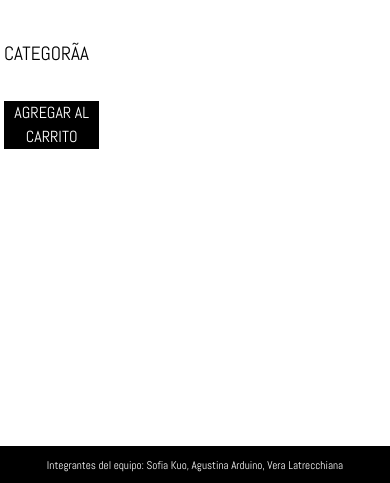
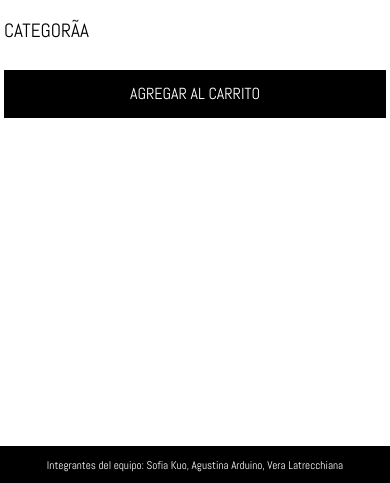
Before and after one commit to veralatrecchiana/Trabajo-practico-1, a plain HTML site: page producto.html in a window 390 px wide. Shown: the part 361-844 px from the top of the page. Drawn offline with Linux system fonts and the light colour scheme; no server answers.

Commit message:
cambios en el css y en el estilo responsive

```diff
--- a/css/style.css
+++ b/css/style.css
@@ -104,7 +104,9 @@ button {
     font-family: "Bebas Neue";
     font-weight: bold;
     font-size: 200%;
-    line-height: 10%;
+    line-height: 1.2;
+    margin-bottom: 10px;
+
 }
 
 .im1 {
@@ -192,13 +194,13 @@ button {
     background-color: black;
     font-family: "Abel";
     color:white;
-    width: 20%;
-    height: 5%;
-    margin-top: 2%;
+    font-size: 16px;
+    padding: 12px 24px;
     position: flex;
     line-height: 1.5;
     align-self: left;
     text-align: center;
+
 }
 
 .preciodescrip {
@@ -262,21 +264,15 @@ button {
         text-align: left;
         font-family: "Bebas Neue";
         font-weight: bold;
-        font-size: 200%;
+        font-size: 150%;
         line-height: 10%;
     }
 
     .agregar {
-        background-color: black;
-        font-family: "Abel";
-        color:white;
-        width: 25%;
-        height: 5%;
-        margin-top: 2%;
-        position: flex;
-        line-height: 1.5;
-        align-self: left;
-        text-align: center;
+        .agregar {
+        width: 100%;
+        margin-top: 10px;
+    }
     }
 
 }
```
